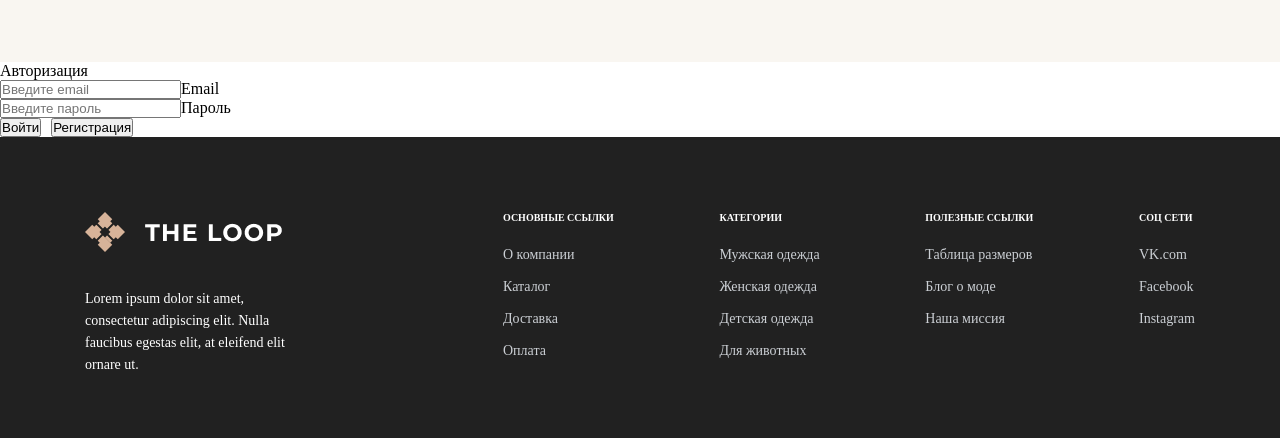
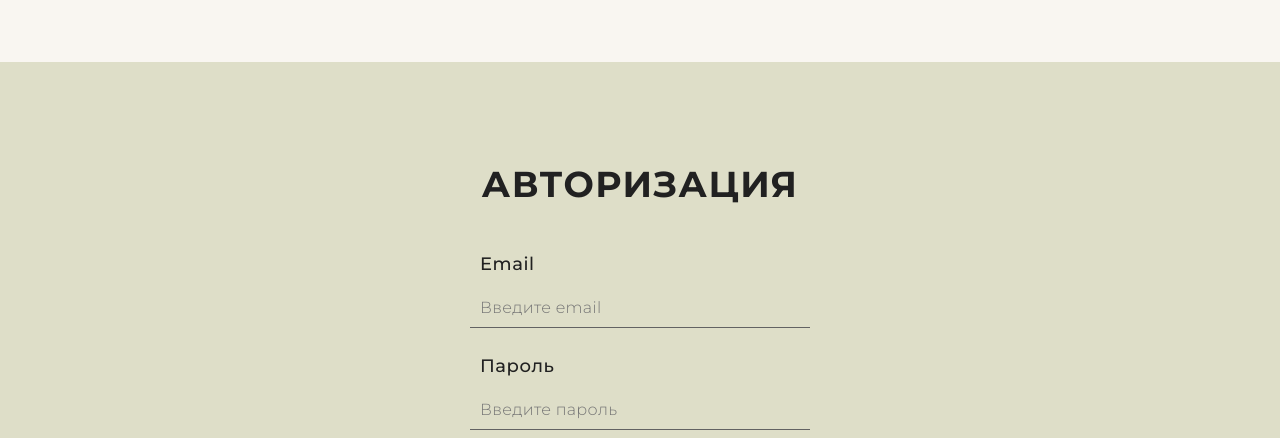
Before and after one commit to prusichka/theLoop, a React (Create React App) app in the folder client/: page /auth in a window 1280 px wide. Shown: the part 362-800 px from the top of the page. Built offline with nearby package versions, Linux system fonts and the light colour scheme.

Commit message:
no merge

```diff
--- a/client/src/components/models/NewModels.jsx
+++ b/client/src/components/models/NewModels.jsx
@@ -1,7 +1,6 @@
 import React from 'react';
 import NewModelItem from "./NewModelItem";
 import {Link} from "react-router-dom";
-import {Products} from "../pages/Products";
 
 const NewModels = ({title, type}) => {
   return (
@@ -12,7 +11,7 @@ const NewModels = ({title, type}) => {
             {title}
           </h2>
           <div className="new-models-all">
-            {type.map(item => <Link to={'/single-item/'+ item._id} key={item._id} ><NewModelItem info={item} /></Link>)}
+            {type.slice(0,4).map(item => <Link to={'/single-item/'+ item._id} key={item._id} ><NewModelItem info={item} /></Link>)}
           </div>
           <Link className="new-item-button" to='products'>
             ВСЕ МОДЕЛИ
--- a/client/src/components/pages/AuthPage.jsx
+++ b/client/src/components/pages/AuthPage.jsx
@@ -35,33 +35,33 @@ const AuthPage = () => {
   }
 
   return (
-    <div className="row">
-      <div className="col s6 offset-s3">
-        <div className="card blue darken-1">
-          <div className="card-content white-text">
-            <span className="card-title">Авторизация</span>
+    <div className="section-auth">
+      <div className="inner">
+        <div className="form-wrap">
+          <div className="inputs">
+            <span className="title">Авторизация</span>
             <div>
 
-              <div className="input-field">
+              <div className="field">
                 <input
                   placeholder="Введите email"
                   id="email"
                   type="text"
                   name="email"
-                  className="yellow-input"
+                  className=""
                   value={form.email}
                   onChange={changeHandler}
                 />
                 <label htmlFor="email">Email</label>
               </div>
 
-              <div className="input-field">
+              <div className="field">
                 <input
                   placeholder="Введите пароль"
                   id="password"
                   type="password"
                   name="password"
-                  className="yellow-input"
+                  className=""
                   value={form.password}
                   onChange={changeHandler}
                 />
@@ -70,17 +70,16 @@ const AuthPage = () => {
 
             </div>
           </div>
-          <div className="card-action">
+          <div className="buttons">
             <button
-              className="btn yellow darken-4"
-              style={{ marginRight: 10 }}
+              className=""
               disabled={loading}
               onClick={loginHandler}
             >
               Войти
             </button>
             <button
-              className="btn grey lighten-1 black-text"
+              className=""
               onClick={registerHandler}
               disabled={loading}
             >
--- a/client/src/components/pages/Products.jsx
+++ b/client/src/components/pages/Products.jsx
@@ -95,7 +95,7 @@ const Products = () => {
               >
                 {typeProducts.map((product, id) => <option key={id}> {product} </option>)}
               </select>
-              <Select updateFilterStateItemValue={updateFilterStateItemValue} typeProducts={typeProducts} title={'Тип товара:  '} field={'type'} />
+              {/*<Select updateFilterStateItemValue={updateFilterStateItemValue} typeProducts={typeProducts} title={'Тип товара:  '} field={'type'} />*/}
             </div>
           </div>
           <div className="new-models-all">
--- a/client/src/components/сart/Cart.jsx
+++ b/client/src/components/сart/Cart.jsx
@@ -1,19 +1,16 @@
-import React, {useState} from 'react';
+import React from 'react';
 import {useSelector} from "react-redux";
 import {CartItem} from "./CartItem";
 
 const Cart = () => {
   const cartElements = useSelector(state => state.cart.cartArr)
-  const [cartItems, setCartItems] = useState(cartElements)
-
-
   return (
     <section className='cart-section'>
       <div className="inner">
         {cartElements.length !== 0
           ? cartElements.map((el,id) => {
             return (
-              <CartItem key={id} element={el} cartItems={cartItems} setCartItems={setCartItems}/>
+              <CartItem key={id} element={el}/>
             )
           })
           : <h3>
@@ -21,7 +18,6 @@ const Cart = () => {
           </h3>
         }
         <strong>
-
         </strong>
       </div>
     </section>
--- a/client/src/components/сart/CartItem.jsx
+++ b/client/src/components/сart/CartItem.jsx
@@ -1,4 +1,4 @@
-import React, {useState} from 'react';
+import React, {useEffect, useState} from 'react';
 import {useDispatch, useSelector} from "react-redux";
 import {removeFromCart} from "../../store/reducers/cartReducer";
 
--- a/client/src/store/reducers/cartReducer.js
+++ b/client/src/store/reducers/cartReducer.js
@@ -13,7 +13,7 @@ export const cartReducer = (state = defaultStateCart, action ) => {
     case REMOVE_FROM_CART :
       return {...state, cartArr: state.cartArr.filter(cartItem => cartItem._id !== action.payload) }
     case ADD_ANOTHER_ONE:
-      return {...state, cartArr: [...state.cartArr, ]}
+      return {...state, cartArr: [...state.cartArr, state.cartArr.find(product => product._id === action.payload)]}
     default: return state
   }
 }
--- a/client/src/style.scss
+++ b/client/src/style.scss
@@ -65,7 +65,7 @@
           }
 
           a {
-            font-family: 'Montserrat' ,sans-serif;
+            font-family: 'Montserrat', sans-serif;
             font-style: normal;
             font-weight: 500;
             font-size: 14px;
@@ -196,15 +196,18 @@
   -o-transition: 0.4s;
   transition: 0.4s;
 }
+
 .burger-menu_lines {
   top: 50%;
   left: 50%;
   transform: translate(-50%, -50%);
 }
+
 .burger-menu_lines::before {
   content: '';
   top: -12px;
 }
+
 .burger-menu_lines::after {
   content: '';
   top: 12px;
@@ -214,11 +217,13 @@
 .burger-menu_active .burger-menu_lines {
   background-color: transparent;
 }
+
 .burger-menu_active .burger-menu_lines::before {
   top: 0;
   transform: rotate(45deg);
 }
-.burger-menu_active .burger-menu_lines::after{
+
+.burger-menu_active .burger-menu_lines::after {
   top: 0;
   transform: rotate(-45deg);
 }
@@ -261,6 +266,7 @@
     }
   }
 }
+
 .burger-menu_active .burger-menu_nav {
   right: 0;
   -webkit-transition: 0.4s;
@@ -278,6 +284,7 @@
   height: 100vh;
   z-index: 10;
 }
+
 .burger-menu_active .burger-menu_overlay {
   display: block;
   background-color: rgba(0, 0, 0, 0.5);
@@ -364,6 +371,7 @@
 .catalog {
   padding-top: 0;
   padding-bottom: 100px;
+
   .inner {
     display: flex;
     flex-wrap: wrap;
@@ -962,14 +970,14 @@ footer {
         flex-wrap: wrap;
       }
 
-       ul {
-         max-width: unset;
+      ul {
+        max-width: unset;
 
-         @media (max-width: 575px) {
+        @media (max-width: 575px) {
           width: 50%;
         }
 
-         @media (max-width: 415px) {
+        @media (max-width: 415px) {
           width: 100%;
         }
 
@@ -1008,6 +1016,7 @@ footer {
 
     .new-models {
       width: 100%;
+
       .new-models-all {
         flex-direction: column;
         width: 100%;
@@ -1019,12 +1028,14 @@ footer {
 
           &:hover {
             cursor: default;
+
             img {
               max-width: 205px;
             }
           }
         }
       }
+
       .new-item-button {
         display: none;
       }
@@ -1066,6 +1077,7 @@ footer {
 
 .cart-section {
   padding: 100px 0;
+
   .inner {
     flex-direction: column;
     align-items: center;
@@ -1151,6 +1163,7 @@ footer {
           color: #000000;
           margin-bottom: 25px;
         }
+
         p {
           font-family: Montserrat, sans-serif;
           font-style: normal;
@@ -1164,3 +1177,116 @@ footer {
     }
   }
 }
+
+.section-auth {
+  padding: 100px 0;
+  background: #dedec8;
+
+  .inner {
+    .form-wrap {
+      width: 100%;
+      display: flex;
+      flex-direction: column;
+      align-items: center;
+
+      .inputs {
+        display: flex;
+        flex-direction: column;
+        width: 100%;
+        max-width: 340px;
+
+        .title {
+          font-family: Montserrat, sans-serif;
+          font-style: normal;
+          font-weight: bold;
+          font-size: 36px;
+          line-height: 44px;
+          letter-spacing: 0.04em;
+          text-transform: uppercase;
+          color: #212121;
+          margin: 0 auto 50px;
+          text-align: center;
+        }
+
+        .field {
+          display: flex;
+          flex-direction: column-reverse;
+          margin-bottom: 30px;
+          width: 100%;
+
+          input {
+            width: 100%;
+            outline: none;
+            border: none;
+            border-bottom: 1px solid #626262;
+            background: transparent;
+            min-height: 40px;
+            font-family: Montserrat, sans-serif;
+            font-style: normal;
+            font-weight: 300;
+            font-size: 16px;
+            line-height: 15px;
+            letter-spacing: 0.02em;
+            color: #250e0e;
+            padding-left: 10px;
+
+            &:hover {
+              cursor: pointer;
+            }
+
+            &:focus {
+              outline: none;
+              box-shadow: 0 0 1px 1px #404231;
+            }
+          }
+
+          label {
+            margin-bottom: 15px;
+            font-family: "Montserrat", sans-serif;
+            font-style: normal;
+            font-weight: 500;
+            font-size: 18px;
+            line-height: 17px;
+            letter-spacing: 0.03em;
+            color: #212121;
+            padding-left: 10px;
+          }
+        }
+      }
+
+      .buttons {
+        display: flex;
+        width: 100%;
+        max-width: 340px;
+        justify-content: space-between;
+        align-items: center;
+
+        button {
+          width: 45%;
+          background: transparent;
+          transition: 0.5s;
+          cursor: pointer;
+          border: 1px solid #ccc;
+          min-height: 40px;
+          font-family: "Montserrat", sans-serif;
+          font-style: normal;
+          font-weight: 500;
+          font-size: 16px;
+          line-height: 17px;
+          letter-spacing: 0.03em;
+          color: #212121;
+
+          &:hover {
+            background: #ffdca9;
+            border: 1px solid #ffc775;
+            font-size: 18px;
+          }
+
+          &:active {
+            border: 2px solid #ffc775;
+          }
+        }
+      }
+    }
+  }
+}
```
Also changed, not shown: client/src/models.js (+43 -0 lines).
